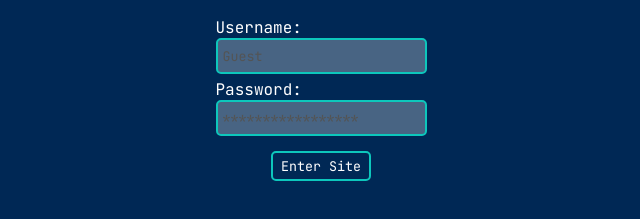
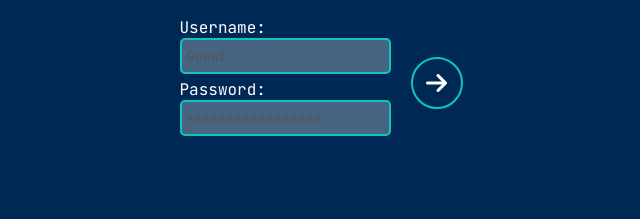
Before and after one commit to ppsccyberclub/cyberClubSite, an Eleventy site: page src/index.njk in a window 1280 px wide. Shown: the part 353-572 px from the top of the page, without its empty margins (319-959 px from the left). Built offline with nearby package versions, Linux system fonts and the light colour scheme; Eleventy itself is replaced by a stand-in of ours; files that its build step writes are made by us from their sources; what node-ical would draw is missing.

Commit message:
still messing around

```diff
--- a/src/_includes/base.njk
+++ b/src/_includes/base.njk
@@ -9,7 +9,7 @@
         <link rel="preconnect" href="https://fonts.gstatic.com" crossorigin>
         <link href="https://fonts.googleapis.com/css2?family=Inter:ital,opsz,wght@0,14..32,100..900;1,14..32,100..900&family=JetBrains+Mono:ital,wght@0,100..800;1,100..800&display=swap" rel="stylesheet">
         <link href="/assets/css/style.css" rel="stylesheet">
-        <script src="https://kit.fontawesome.com/7ee24494c8.js" crossorigin="anonymous"></script>
+        <script src="https://kit.fontawesome.com/203c33e277.js" crossorigin="anonymous"></script>
     </head>
     <body>
         <div class="site-wrap">
@@ -21,6 +21,7 @@
                 <ul>
                     <li class="nav-link"><a href="/main/index.html">Home</a></li>
                     <li class="nav-link"><a href="/about/index.html">About</a></li>
+                    <li class="nav-link"><a href="/ctf/index.html">CTF</a><li>
                 </ul>
             </nav>
         </div>
--- a/src/assets/css/login.css
+++ b/src/assets/css/login.css
@@ -29,8 +29,8 @@ body {
 /* Login Form */
 .the-form {
   display: flex;
-  flex-direction: column;
-  align-items: center;
+  flex-direction: row;
+  justify-content: center;
   margin-top: 1.25rem; /* This makes our "form" sit 20px below the logo! */
   width: 100%;
 }
@@ -52,21 +52,18 @@ body {
 }
 
 .enter {
-  margin-top: 0.625rem;
-  width: 6.25rem;
-  height: 1.875rem;
-  text-align: center;
+  margin-top: 2.5rem;
+  margin-left: 1.25rem;
+  width: 3rem;
+  height: 3rem;
+  display: flex;
+  justify-content: center;
+  align-items: center;
   border: 0.125rem solid var(--accent);
-  border-radius: 0.313rem;
+  border-radius: 50%;
   background-color: var(--bgcolor);
   color: var(--white);
-  display: block;
-  margin-left: auto;
-  margin-right: auto;
   font-family: var(--accent-font);
+  font-size: 1.5rem;
   cursor: pointer;
 }
-
-.the-form a {
-  text-decoration: none;
-}
--- a/src/assets/css/style.css
+++ b/src/assets/css/style.css
@@ -22,7 +22,7 @@ body {
 
 /* Site Wrapper Styles */
 .site-wrap {
-    width: 90%;
+    width: 80%;
     margin: auto;
     margin-top: 1.25rem;
     padding-bottom: 1.5rem;
@@ -61,6 +61,7 @@ nav ul {
     list-style-type: none;
     display: flex;
     flex-direction: row;
+    font-family: var(--accent-font);
 }
 
 .nav-link {
@@ -70,7 +71,7 @@ nav ul {
 .nav-link a {
     text-decoration: none;
     font-size: 1.5rem;
-    text-transform: uppercase;
+    /*text-transform: uppercase;*/
 }
 
 /* Main Section Styles */
--- a/src/index.njk
+++ b/src/index.njk
@@ -6,13 +6,16 @@ title: PPSC Cyber Club - Portal Access
   <img src="/assets/images/cyberlogo2.png">
 </section>
 <section class="the-form">
+<section class="fake-form">
 <form class="login">
 <label for="user" class="user">Username:</label><br>
 <input type="text" aria-label="username" name="username" value="Guest" disabled><br>
 <label for="pass" class="pass">Password:</label><br>
 <input type="text" aria-label="password" name="password" value="*****************" disabled><br>
 </form>
-<button id="enter-btn" class="enter">Enter Site</button>
+</section>
+<section class="enter-site">
+<div id="enter-btn" class="enter"><i class="fa-solid fa-arrow-right"></i></div>
 <script>
   const enterBtn = document.getElementById('enter-btn');
   const clickSound = new Audio('/assets/sounds/mouseclick.mp3');
@@ -29,4 +32,5 @@ title: PPSC Cyber Club - Portal Access
     }, 300);
   });
   </script>
+  </section>
 </section>
```
